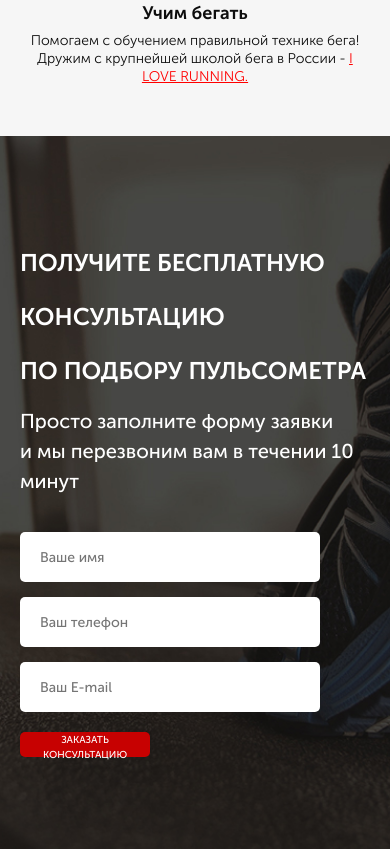
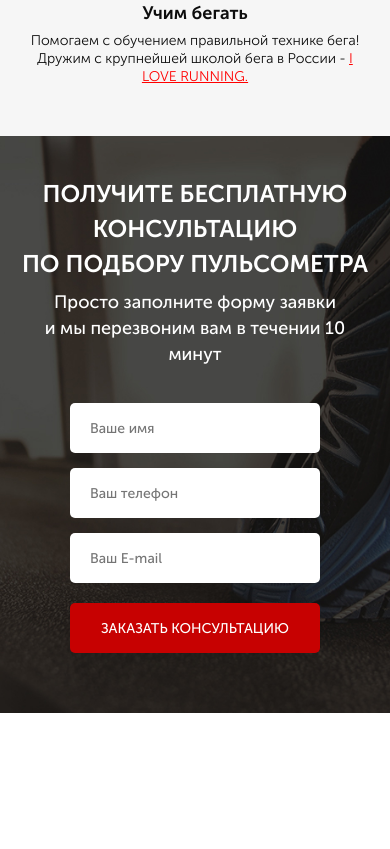
Before and after one commit to danil0110/run-smart, a website: page src/index.html in a window 390 px wide. Shown: the part 1220-2069 px from the top of the page. After the commit the page ends 1933 px from the top, so only its background shows below. Drawn offline with Linux system fonts and the light colour scheme.

Commit message:
Added media queries for consultation block

```diff
--- a/src/sass/_media.scss
+++ b/src/sass/_media.scss
@@ -25,6 +25,16 @@
       height: 50px;
       font-size: 16px;
     }
+
+    &_submit {
+      width: 100%;
+      height: 58px;
+      font-size: 16px;
+    }
+  }
+
+  .feed-form {
+    margin: 36px auto 0;
   }
 
   .promo {
@@ -75,12 +85,26 @@
 
   .section-header {
     font-size: 24px;
+
+    &_left {
+      text-align: center;
+      line-height: 35px;
+    }
   }
 
   .button {
     &_main {
       margin-top: 50px;
     }
+
+    &_submit {
+      height: 50px;
+      font-size: 14px;
+    }
+  }
+
+  .feed-form {
+    width: 250px;
   }
 
   .promo {
@@ -130,4 +154,15 @@
       width: 100%;
     }
   }
+
+  .consultation {
+    padding: 40px 0 60px;
+    min-height: 550px;
+
+    &__descr {
+      font-size: 18px;
+      line-height: 26px;
+      text-align: center;
+    }
+  }
 }
```
Also changed, not shown: src/css/style.min.css.
